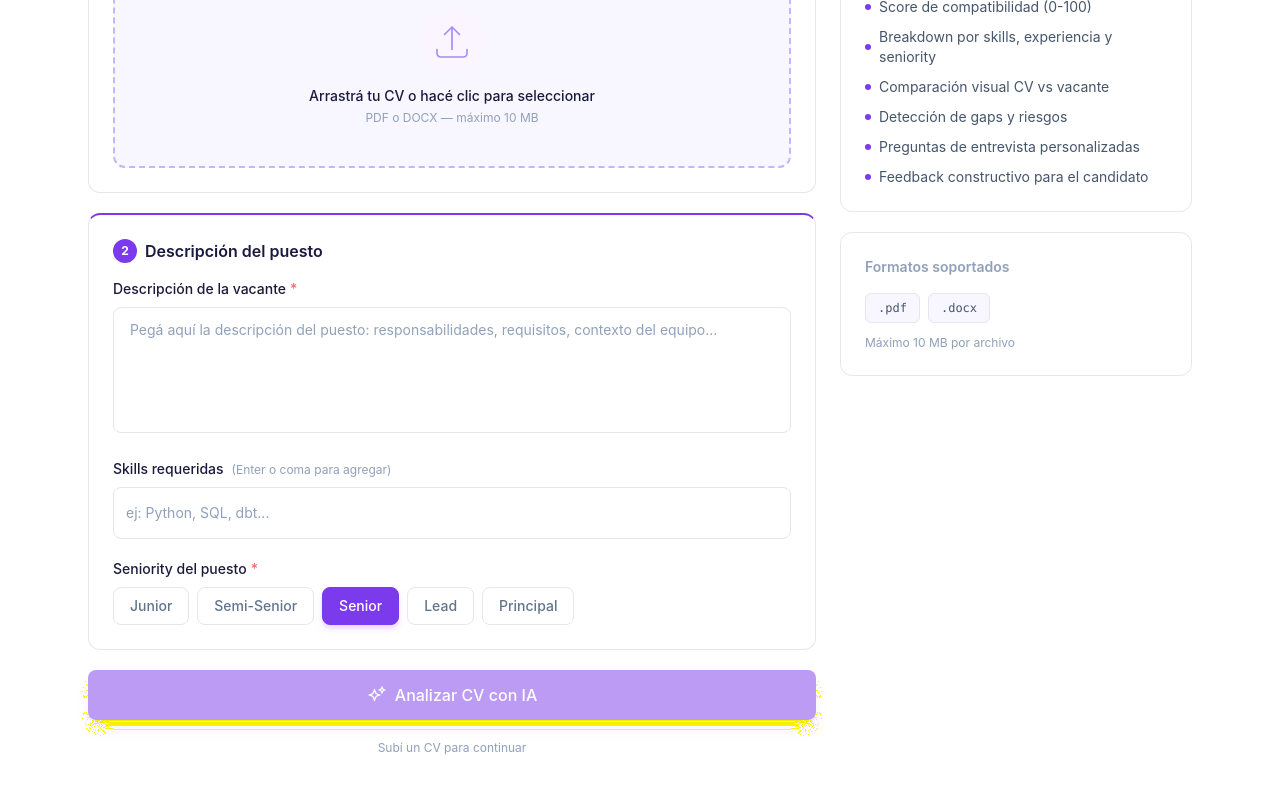
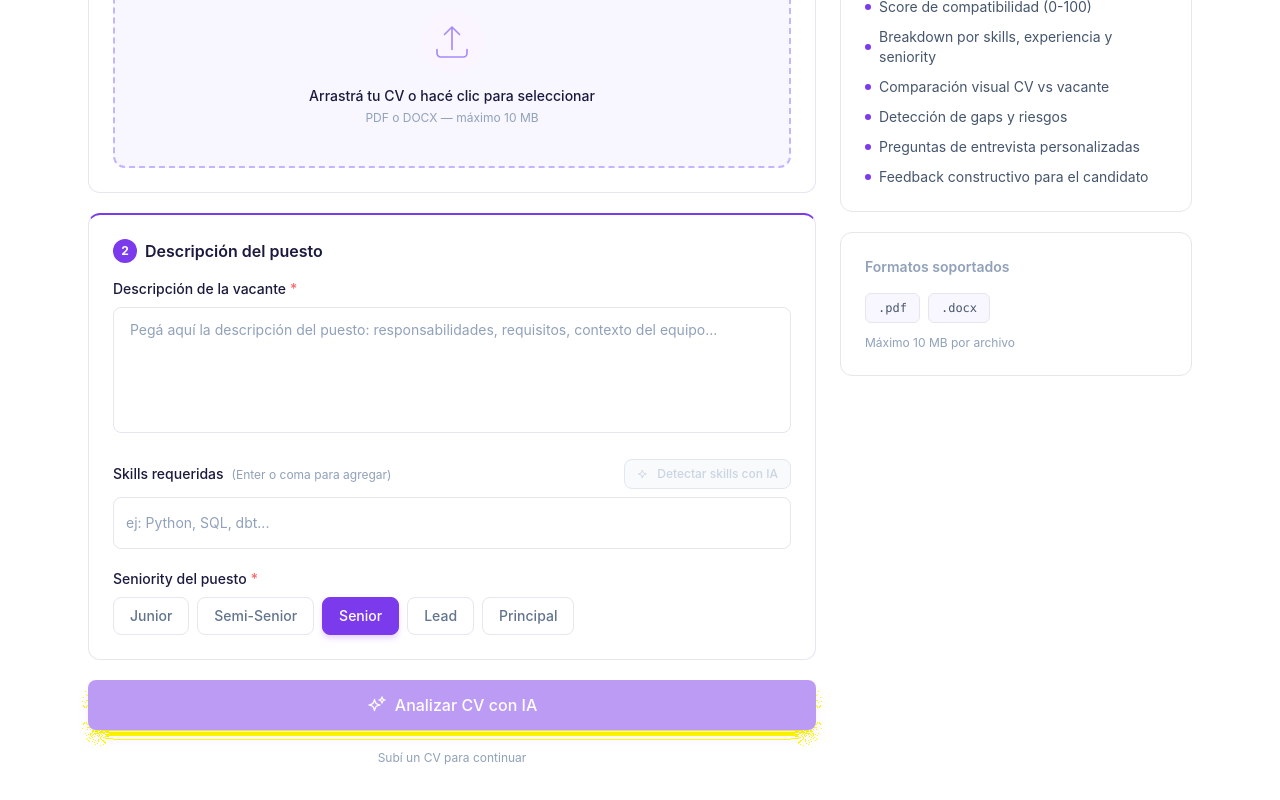
Before and after one commit to diegoo2182-del/simon-ia-cv-analyzer, a Next.js app: page / in a window 1280 px wide. Shown: the part 552-1352 px from the top of the page. Built offline with nearby package versions, Linux system fonts and the light colour scheme.

Commit message:
Add AI skill extraction button to job description form

```diff
--- /dev/null
+++ b/src/app/api/extract-skills/route.ts
@@ -0,0 +1,52 @@
+import { NextRequest, NextResponse } from 'next/server';
+import Groq from 'groq-sdk';
+import { checkRateLimit, getClientIP } from '@/lib/rateLimit';
+
+export const runtime = 'nodejs';
+
+const client = new Groq({ apiKey: process.env.GROQ_API_KEY });
+
+export async function POST(req: NextRequest) {
+  const ip = getClientIP(req);
+  const rl = checkRateLimit(ip, 'default');
+  if (!rl.allowed) {
+    const resetIn = Math.ceil((rl.resetAt - Date.now()) / 60000);
+    return NextResponse.json(
+      { success: false, error: `Límite alcanzado. Intentá en ${resetIn} minutos.` },
+      { status: 429 }
+    );
+  }
+
+  try {
+    const { description } = await req.json();
+    if (!description?.trim() || description.trim().length < 20) {
+      return NextResponse.json({ success: false, error: 'La descripción es demasiado corta.' }, { status: 400 });
+    }
+
+    const response = await client.chat.completions.create({
+      model: 'llama-3.3-70b-versatile',
+      temperature: 0.1,
+      max_tokens: 300,
+      response_format: { type: 'json_object' },
+      messages: [
+        {
+          role: 'system',
+          content: 'Extraé las skills técnicas y profesionales clave de una descripción de puesto. Respondé SOLO con JSON: {"skills": ["skill1", "skill2", ...]}. Máximo 12 skills. Sin duplicados. Nombres cortos y precisos.',
+        },
+        {
+          role: 'user',
+          content: description.slice(0, 2000),
+        },
+      ],
+    });
+
+    const raw = response.choices[0]?.message?.content ?? '{}';
+    const parsed = JSON.parse(raw);
+    const skills: string[] = Array.isArray(parsed.skills) ? parsed.skills.slice(0, 12) : [];
+
+    return NextResponse.json({ success: true, skills });
+  } catch (err) {
+    const message = err instanceof Error ? err.message : 'Error al extraer skills';
+    return NextResponse.json({ success: false, error: message }, { status: 500 });
+  }
+}
--- a/src/components/form/JobDescriptionForm.tsx
+++ b/src/components/form/JobDescriptionForm.tsx
@@ -27,8 +27,18 @@ function PlusIcon() {
   );
 }
 
+function SparklesIcon() {
+  return (
+    <svg className="w-3.5 h-3.5" fill="none" viewBox="0 0 24 24" stroke="currentColor" strokeWidth={1.5}>
+      <path strokeLinecap="round" strokeLinejoin="round" d="M9.813 15.904L9 18.75l-.813-2.846a4.5 4.5 0 00-3.09-3.09L2.25 12l2.846-.813a4.5 4.5 0 003.09-3.09L9 5.25l.813 2.846a4.5 4.5 0 003.09 3.09L15.75 12l-2.846.813a4.5 4.5 0 00-3.09 3.09z" />
+    </svg>
+  );
+}
+
 export function JobDescriptionForm({ value, onChange }: JobDescriptionFormProps) {
   const [skillInput, setSkillInput] = useState('');
+  const [extracting, setExtracting] = useState(false);
+  const [extractError, setExtractError] = useState<string | null>(null);
 
   const addSkill = () => {
     const trimmed = skillInput.trim();
@@ -45,6 +55,34 @@ export function JobDescriptionForm({ value, onChange }: JobDescriptionFormProps)
     if (e.key === 'Enter' || e.key === ',') { e.preventDefault(); addSkill(); }
     if (e.key === 'Backspace' && !skillInput && value.requiredSkills.length > 0) {
       removeSkill(value.requiredSkills[value.requiredSkills.length - 1]);
+    }
+  };
+
+  const handleExtractSkills = async () => {
+    if (!value.description.trim() || value.description.trim().length < 20) {
+      setExtractError('Primero pegá la descripción del puesto.');
+      return;
+    }
+    setExtracting(true);
+    setExtractError(null);
+    try {
+      const res = await fetch('/api/extract-skills', {
+        method: 'POST',
+        headers: { 'Content-Type': 'application/json' },
+        body: JSON.stringify({ description: value.description }),
+      });
+      const data = await res.json();
+      if (!res.ok || !data.success) {
+        setExtractError(data.error ?? 'Error al detectar skills');
+        return;
+      }
+      // Merge sin duplicados
+      const merged = [...new Set([...value.requiredSkills, ...data.skills])];
+      onChange({ ...value, requiredSkills: merged });
+    } catch {
+      setExtractError('Error de conexión. Intentá de nuevo.');
+    } finally {
+      setExtracting(false);
     }
   };
 
@@ -73,10 +111,44 @@ export function JobDescriptionForm({ value, onChange }: JobDescriptionFormProps)
 
       {/* Skills requeridas */}
       <div className="space-y-2">
-        <label className="block text-sm font-medium text-[#1a1a3e]">
-          Skills requeridas
-          <span className="text-slate-400 ml-2 text-xs font-normal">(Enter o coma para agregar)</span>
-        </label>
+        <div className="flex items-center justify-between">
+          <label className="block text-sm font-medium text-[#1a1a3e]">
+            Skills requeridas
+            <span className="text-slate-400 ml-2 text-xs font-normal">(Enter o coma para agregar)</span>
+          </label>
+          <button
+            type="button"
+            onClick={handleExtractSkills}
+            disabled={extracting || value.description.trim().length < 20}
+            className={cn(
+              'flex items-center gap-1.5 text-xs font-medium px-3 py-1.5 rounded-lg border transition-all',
+              extracting
+                ? 'text-purple-400 border-purple-200 bg-purple-50 cursor-wait'
+                : value.description.trim().length < 20
+                ? 'text-slate-300 border-slate-200 bg-slate-50 cursor-not-allowed'
+                : 'text-[#7c3aed] border-[#c4b5fd] bg-purple-50 hover:bg-purple-100 hover:border-[#7c3aed]'
+            )}
+          >
+            {extracting ? (
+              <>
+                <svg className="w-3.5 h-3.5 animate-spin" fill="none" viewBox="0 0 24 24">
+                  <circle className="opacity-25" cx="12" cy="12" r="10" stroke="currentColor" strokeWidth="4" />
+                  <path className="opacity-75" fill="currentColor" d="M4 12a8 8 0 018-8v8H4z" />
+                </svg>
+                Detectando...
+              </>
+            ) : (
+              <>
+                <SparklesIcon />
+                Detectar skills con IA
+              </>
+            )}
+          </button>
+        </div>
+
+        {extractError && (
+          <p className="text-xs text-red-500 flex items-center gap-1"><span>⚠</span>{extractError}</p>
+        )}
 
         <div className={cn(
           'min-h-[52px] w-full rounded-lg border border-[#e8e4f0] bg-white px-3 py-2',
@@ -100,7 +172,7 @@ export function JobDescriptionForm({ value, onChange }: JobDescriptionFormProps)
               value={skillInput}
               onChange={e => setSkillInput(e.target.value)}
               onKeyDown={onKeyDown}
-              placeholder={value.requiredSkills.length === 0 ? 'ej: Python, SQL, dbt...' : ''}
+              placeholder={value.requiredSkills.length === 0 ? 'ej: Python, SQL, dbt...' : 'Agregar skill...'}
               className="flex-1 bg-transparent text-sm text-[#374151] placeholder:text-slate-400 focus:outline-none py-0.5"
             />
             {skillInput.trim() && (
```
